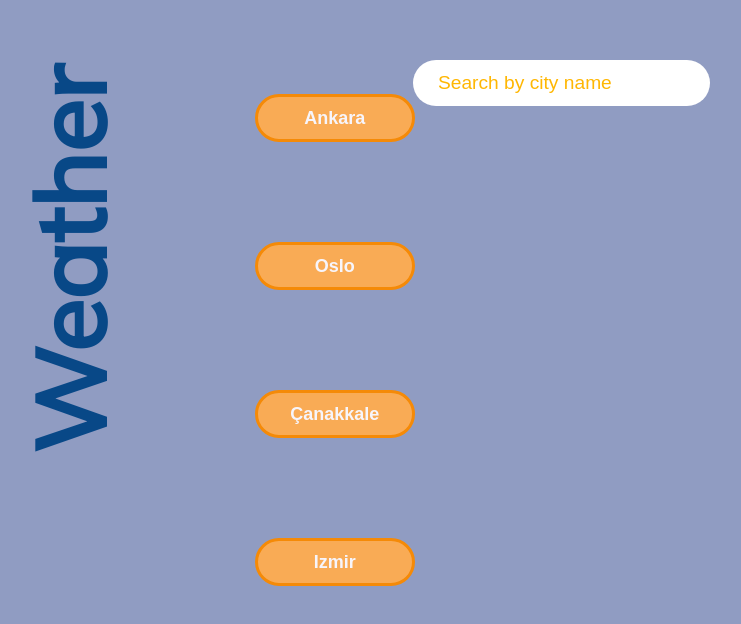
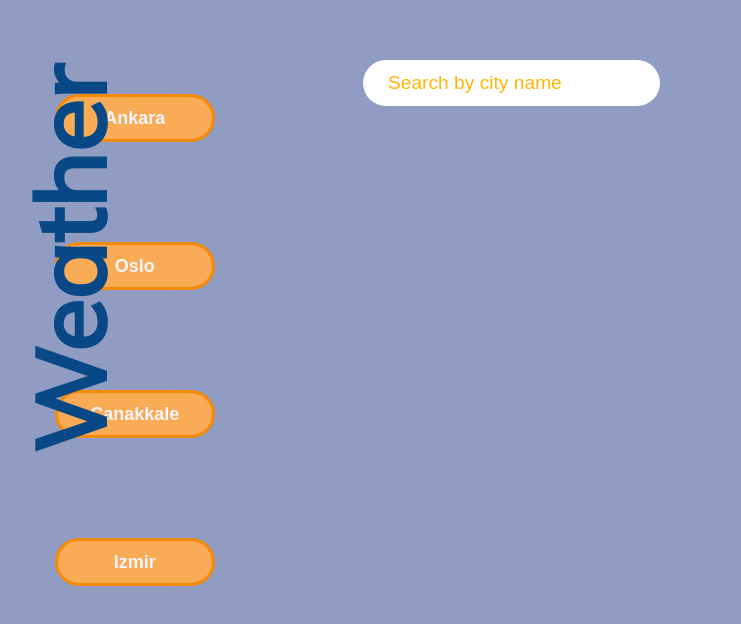
Before and after one commit to ececanga/weather-app-react, a React (Create React App) app: page / in a window 1280 px wide. Shown: the part 106-730 px from the top of the page, without its empty margins (433-1174 px from the left). Built offline with nearby package versions, Linux system fonts and the light colour scheme.

Commit message:
Key updates

```diff
--- a/src/index.css
+++ b/src/index.css
@@ -23,7 +23,7 @@ body {
     flex: 50%;
     margin-bottom: 500px;
     padding-top: 150px;
-    margin-left: 300px;
+    margin-left: 100px;
 }
 
 .column {
```
